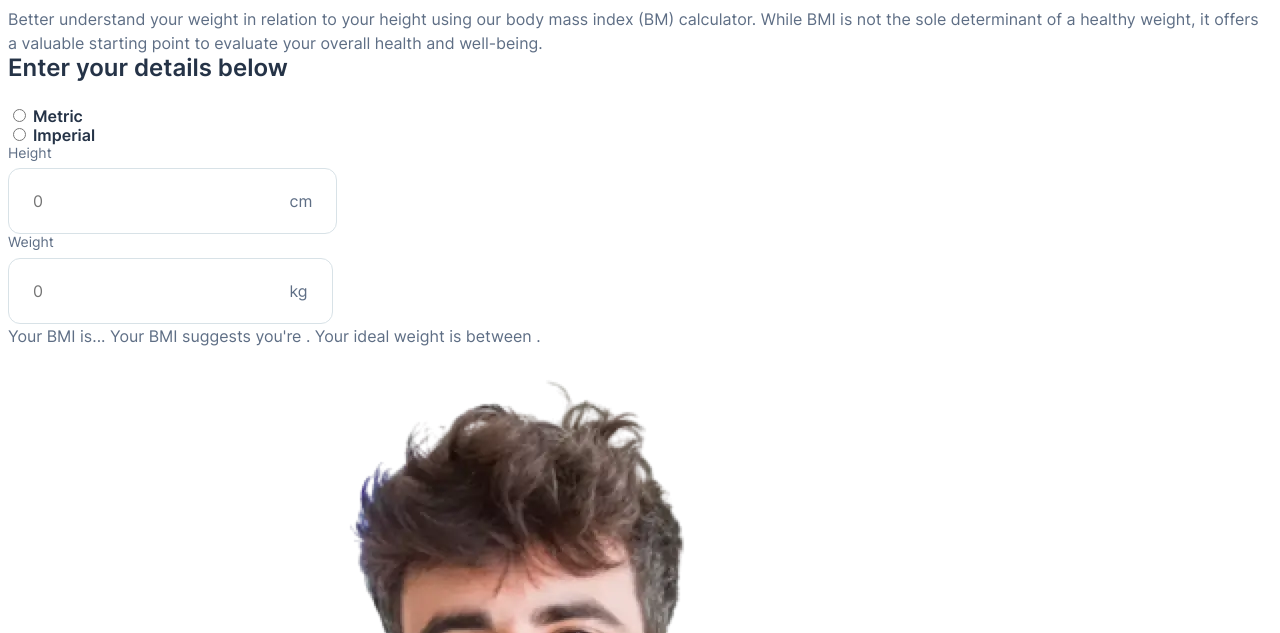
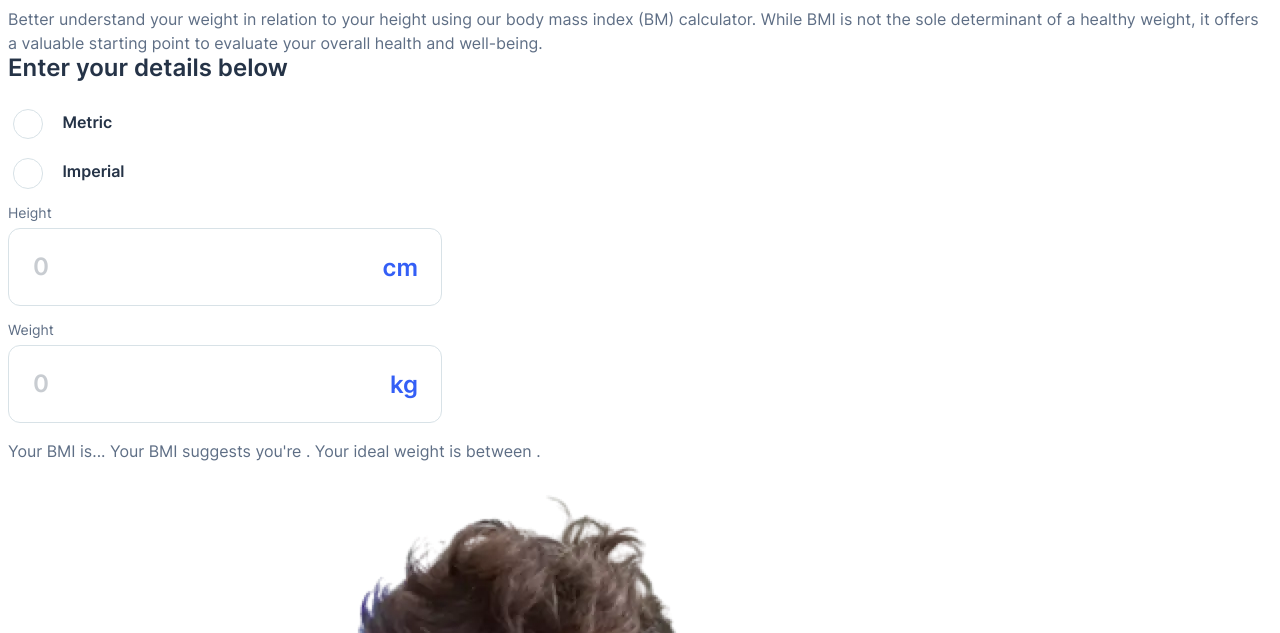
Before and after one commit to carolsemeao/bmi-calculator, a plain HTML site: page index.html in a window 1280 px wide. Shown: the part 167-800 px from the top of the page. Drawn offline with Linux system fonts and the light colour scheme.

Commit message:
[WIP] Started basic component styling

```diff
--- a/css/src/_form.scss
+++ b/css/src/_form.scss
@@ -1,34 +1,115 @@
 form {
 	label {
-        display: block;
+		display: flex;
+		align-items: center;
+		gap: var(--spacing-normal);
 		color: rgb(var(--clr-base));
 		font-weight: var(--fw-semi-bold);
+		width: fit-content;
+		margin-bottom: var(--spacing-normal);
 	}
 
 	.form-group {
+		margin-bottom: var(--spacing-normal);
+		width: fit-content;
+		position: relative;
+
 		label {
-            margin-bottom: .5rem;
+			display: block;
+			margin-bottom: 0.5rem;
 			color: rgb(var(--clr-secondary));
 			font: {
 				size: var(--fs-xs);
 				weight: var(--fw-regular);
-            };
 			}
 		}
 
-    .input-group {
+		&::after {
+			position: absolute;
+			right: var(--spacing-xs);
+			bottom: var(--spacing-xxs);
+			color: rgb(var(--clr-primary));
+			font: {
+				size: var(--fs-md);
+				weight: var(--fw-semi-bold);
+			}
+		}
+
+		&--height {
+			&::after {
+				content: attr(data-unit);
+			}
+		}
+
+		&--weight {
+			&::after {
+				content: attr(data-unit);
+			}
+		}
+	}
+
+	input[type="number"] {
 		padding: var(--spacing-xxs) var(--spacing-xs);
 		width: fit-content;
 		border: 1px solid rgb(var(--clr-light-800));
-        border-radius: .75rem;
+		border-radius: 0.75rem;
+		background: rgb(var(--clr-light-900));
+		transition: 0.2s ease-in;
+		-moz-appearance: textfield;
+		font: {
+			size: var(--fs-md);
+			weight: var(--fw-semi-bold);
+		}
+		letter-spacing: -0.075rem;
+
+		&:active,
+		&:focus,
+		&:focus-visible {
+			border-color: rgb(var(--clr-primary));
 		}
 
-    input[type="number"] {
-        padding: 0;
-        border: none;
+		&::-webkit-outer-spin-button,
+		&::-webkit-inner-spin-button {
+			-webkit-appearance: none;
+			margin: 0;
+		}
+
+		&::placeholder {
+			color: rgba(var(--clr-base), 0.25);
+		}
 	}
 
 	input[type="radio"] {
 		color: rgb(var(--clr-base));
+		width: 1.9rem;
+		height: 1.9rem;
+		background: rgb(var(--clr-light-900));
+		border: 1px solid rgb(var(--clr-light-800));
+		outline: none;
+		appearance: none;
+		border-radius: 50%;
+		transition: 0.2s ease-in;
+		position: relative;
+
+		&:hover {
+			border-color: rgb(var(--clr-primary));
+		}
+
+		&:checked {
+			background: rgba(var(--clr-primary), 0.15);
+
+			&::after {
+				content: "";
+				width: 0.95rem;
+				height: 0.95rem;
+				border-radius: 50%;
+				background: rgb(var(--clr-primary));
+				position: absolute;
+				top: 0;
+				bottom: 0;
+				left: 0;
+				right: 0;
 			}
 		}
+	}
+}
--- a/index.html
+++ b/index.html
@@ -40,29 +40,13 @@
 							<input type="radio" name="unit-imperial" id="unit-imperial" />
 							Imperial
 						</label>
-						<div class="form-group">
+						<div class="form-group form-group--height" data-unit="cm">
 							<label for="height">Height</label>
-							<div class="input-group">
-								<input
-									type="number"
-									name="height"
-									id="height"
-									placeholder="0"
-								/>
-								<span id="unit-metric-cm">cm</span>
-							</div>
+							<input type="number" name="height" id="height" placeholder="0" />
 						</div>
-						<div class="form-group">
+						<div class="form-group form-group--weight" data-unit="kg">
 							<label for="weight">Weight</label>
-							<div class="input-group">
-								<input
-									type="number"
-									name="weight"
-									id="weight"
-									placeholder="0"
-								/>
-								<span id="unit-metric-kg">kg</span>
-							</div>
+							<input type="number" name="weight" id="weight" placeholder="0" />
 						</div>
 					</form>
 					<div class="results">
```
Also changed, not shown: css/theme.css, 1 other file. Lines whose indentation alone changed are shown as unchanged.
